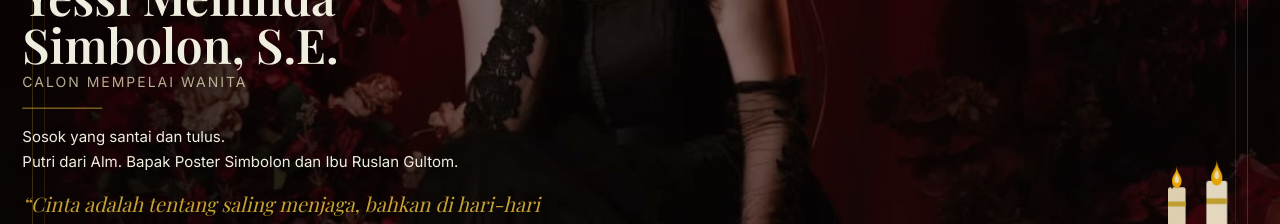
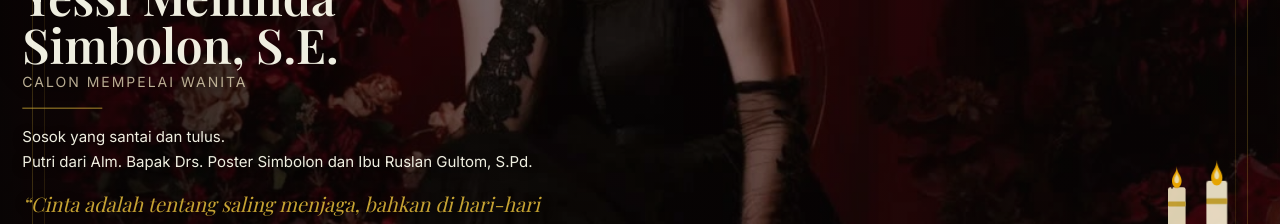
Before and after one commit to ReySa18/web_undangan, a Next.js app: page / in a window 1280 px wide. Shown: the part 2080-2304 px from the top of the page. Built offline with nearby package versions, Linux system fonts and the light colour scheme; a web font is replaced by a local one.

Commit message:
fix: Nama pengantin2

```diff
--- a/src/components/CoupleProfiles.tsx
+++ b/src/components/CoupleProfiles.tsx
@@ -163,7 +163,7 @@ export function BrideProfileSection() {
       imageSrc="/yessi 4.webp"
       imagePosition="object-[center_28%] md:object-[center_50%]"
       description="Sosok yang santai dan tulus."
-      parents="Putri dari Alm. Bapak Poster Simbolon dan Ibu Ruslan Gultom."
+      parents="Putri dari Alm. Bapak Drs. Poster Simbolon dan Ibu Ruslan Gultom, S.Pd."
       quote="Cinta adalah tentang saling menjaga, bahkan di hari-hari paling sederhana"
       align="left"
     />
```
